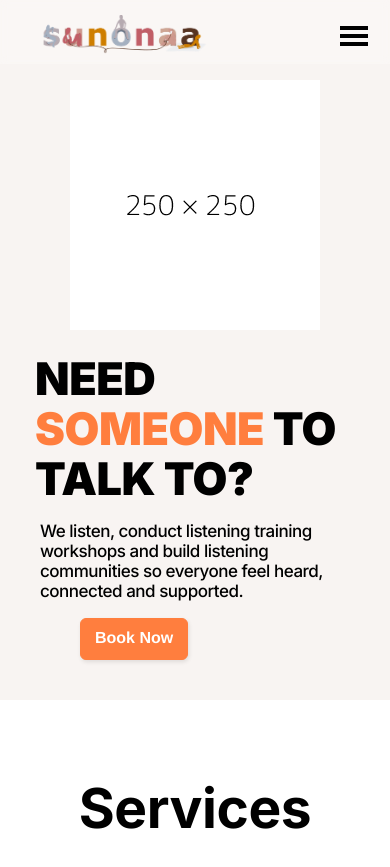
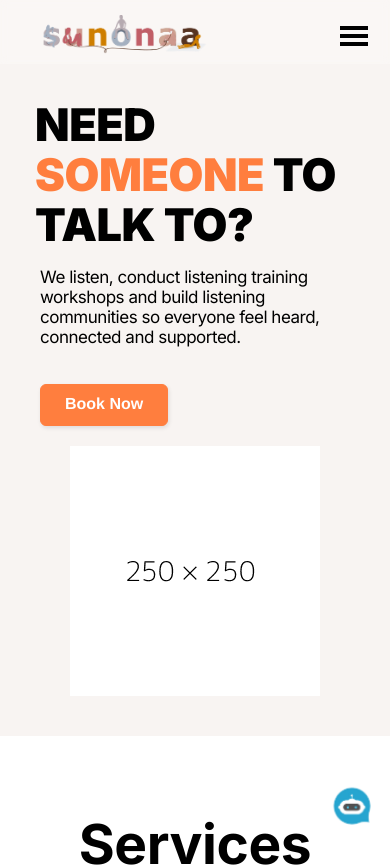
Before and after one commit to Anuran12/sunonaa, a React (Create React App) app in the folder frontend/: page / in a window 390 px wide. Shown: the top 867 px of the page. Built offline with nearby package versions, Linux system fonts and the light colour scheme.

Commit message:
update hero section

```diff
--- /dev/null
+++ b/frontend/src/component/Chatbot.js
@@ -0,0 +1,17 @@
+import React, { useState } from 'react'
+import ChatbotImg from '../img/chatbot.png'
+import '../styles/Chatbot.css'
+// import CloseIcon from '@mui/icons-material/Close';
+
+function Chatbot() {
+    const [chatbotClose, setChatbotClose] = useState(false);
+
+  return (
+
+    <div>
+        <img className='chatbot' src={ChatbotImg}/>
+    </div>
+  )
+}
+
+export default Chatbot
--- a/frontend/src/component/Hero.js
+++ b/frontend/src/component/Hero.js
@@ -5,9 +5,6 @@ import '../styles/Hero.css'
 function Hero() {
   return (
     <div className='hero__box'>
-        <div className='hero__img1'>
-            <img src={Heroimg} />
-        </div>
         <div className='hero__text'>
             <h1 className='hero__heading'>
                 NEED <br/><span>SOMEONE</span> TO TALK TO?
--- a/frontend/src/component/Team.js
+++ b/frontend/src/component/Team.js
@@ -17,7 +17,7 @@ function Team() {
 
     gsap.utils.toArray('section').forEach((section, index) => {
         const w = section.querySelector('.wrapper');
-        const [x, xEnd] = (index % 2) ? ['65%', (w.scrollWidth - 1000) * -1] : [(w.scrollWidth - 700) * -1, '10%'];
+        const [x, xEnd] = (index % 2) ? ['50%', (w.scrollWidth - section.offsetWidth + 150) * -1] : [(w.scrollWidth) * -1, '20%'];
         gsap.fromTo(w, {  x  }, {
         x: xEnd,
         scrollTrigger: {
--- a/frontend/src/pages/Home.js
+++ b/frontend/src/pages/Home.js
@@ -3,6 +3,7 @@ import Hero from '../component/Hero'
 import Services from '../component/Services'
 import Story from '../component/Story'
 import Contact from '../component/Contact'
+import Chatbot from '../component/Chatbot'
 
 
 function Home() {
@@ -12,6 +13,7 @@ function Home() {
       <Services />
       <Story />
       <Contact />
+      <Chatbot />
     </div>
 
   )
--- /dev/null
+++ b/frontend/src/styles/Chatbot.css
@@ -0,0 +1,17 @@
+.chatbot{
+    width: 100px;
+    height: auto;
+    position: fixed;
+    bottom: 12px;
+    right: 12px;
+    cursor: pointer;
+}
+
+/* Responsive */
+@media (max-width: 798px){
+    .chatbot{
+        width: 60px;
+        bottom: 8px;
+        right: 8px;
+    }
+}
--- a/frontend/src/styles/Hero.css
+++ b/frontend/src/styles/Hero.css
@@ -32,10 +32,10 @@
 .hero__about{
 
     font-family: 'Inter';
-font-style: normal;
-font-weight: 500;
-font-size: 22px;
-line-height: 29px;
+    font-style: normal;
+    font-weight: 400;
+    font-size: 22px;
+    line-height: 29px;
 /* or 131% */
 
 display: flex;
@@ -46,7 +46,7 @@ padding-left: 80px;
 }
 
 .hero__btn {
-    margin: 0px 05px;
+    margin: 20px 05px;
     font-size: 1rem;
     background: #FF7E3E;
     border: 1px solid #FF7E3E;
@@ -87,7 +87,7 @@ padding-left: 80px;
 
 @media (max-width: 798px){
     .hero__img{
-        display: none;
+
     }
     .hero__heading{
         padding-left: 35px;
@@ -102,6 +102,10 @@ padding-left: 80px;
     }
     .hero__text{
         width: 100%;
+    }
+    .hero__btn{
+        margin-left: 40px;
+        padding: 12px 24px;
     }
     .hero__about{
         padding-left: 40px;
```
Also changed, not shown: frontend/src/img/chatbot.png (added).
